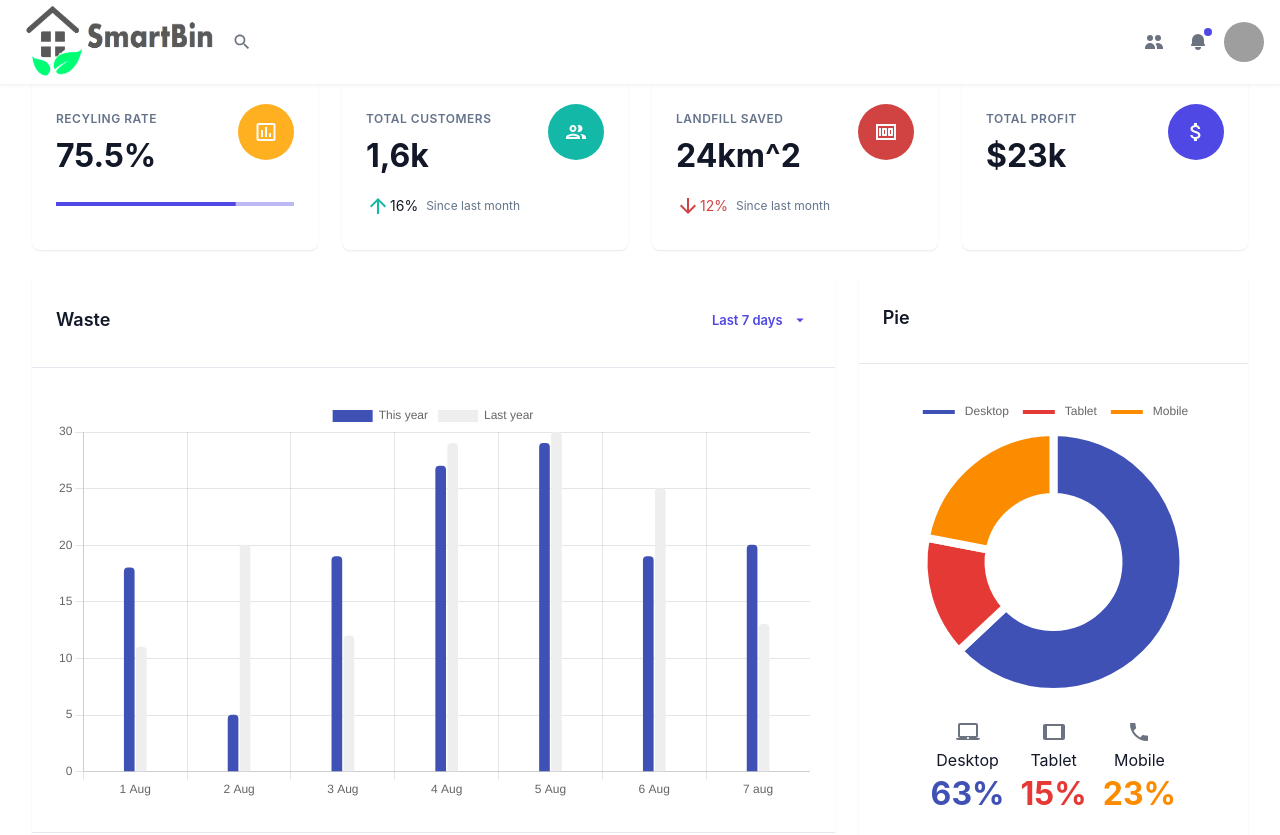
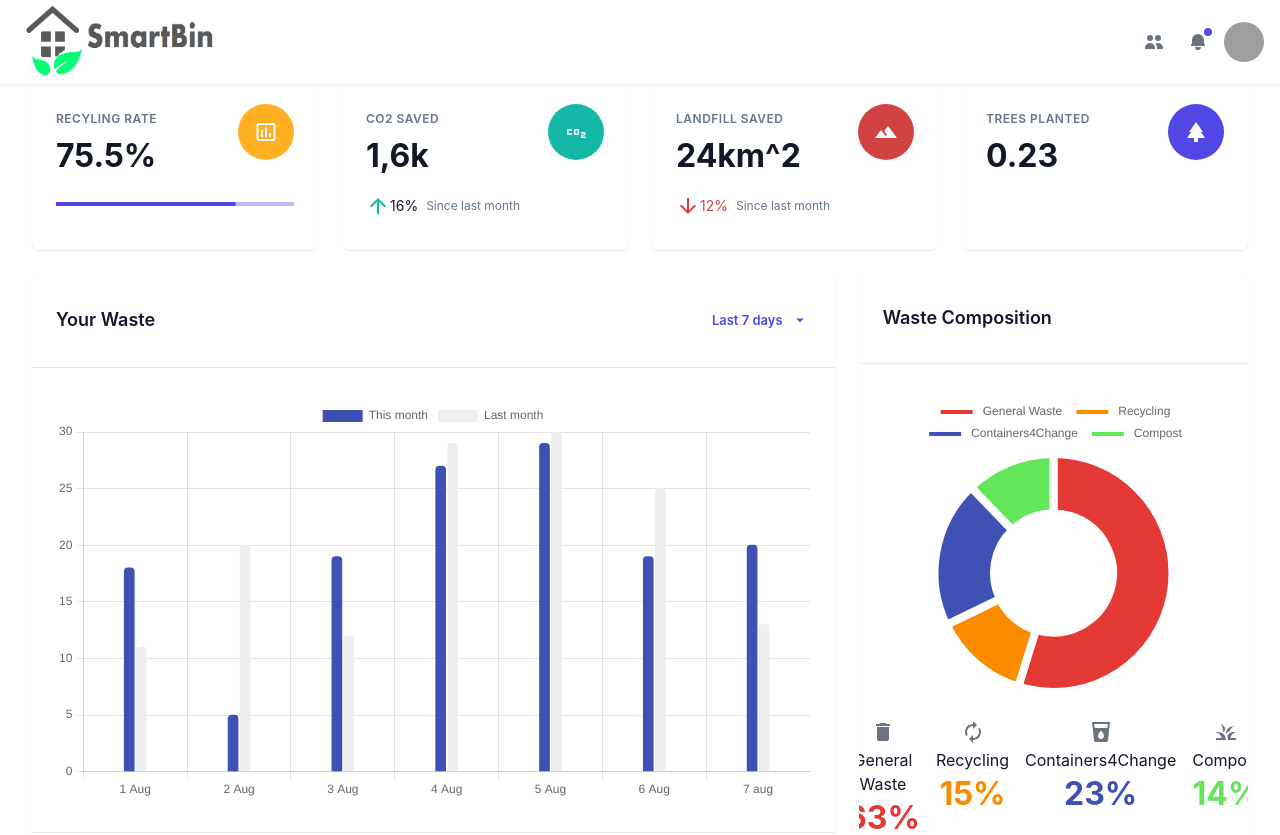
Before and after one commit to furbukit/smart_bin_web_app, a React (Create React App) app in the folder app/: page / in a window 1280 px wide. Shown: the top 835 px of the page. Built offline with nearby package versions, Linux system fonts and the light colour scheme; grey boxes are pictures that could not be loaded.

Commit message:
Changing icons and wording

```diff
--- a/app/src/components/dashboard-navbar.js
+++ b/app/src/components/dashboard-navbar.js
@@ -53,11 +53,6 @@ export const DashboardNavbar = (props) => {
           <Box>
             <img src={logo} width="200px" height="80px" text-align="left" />
           </Box>
-          <Tooltip title="Search">
-            <IconButton sx={{ ml: 1 }}>
-              <SearchIcon fontSize="small" />
-            </IconButton>
-          </Tooltip>
           <Box sx={{ flexGrow: 1 }} />
           <Tooltip title="Contacts">
             <IconButton sx={{ ml: 1 }}>
--- a/app/src/components/dashboard-utils/Area_saved.js
+++ b/app/src/components/dashboard-utils/Area_saved.js
@@ -7,7 +7,7 @@ import {
   Typography,
 } from "@mui/material";
 import ArrowDownwardIcon from "@mui/icons-material/ArrowDownward";
-import MoneyIcon from "@mui/icons-material/Money";
+import LandscapeIcon from "@mui/icons-material/Landscape";
 
 export const AreaSaved = (props) => (
   <Card sx={{ height: "100%" }} {...props}>
@@ -29,7 +29,7 @@ export const AreaSaved = (props) => (
               width: 56,
             }}
           >
-            <MoneyIcon />
+            <LandscapeIcon />
           </Avatar>
         </Grid>
       </Grid>
--- a/app/src/components/dashboard-utils/CO2_saved.js
+++ b/app/src/components/dashboard-utils/CO2_saved.js
@@ -7,7 +7,7 @@ import {
   Typography,
 } from "@mui/material";
 import ArrowUpwardIcon from "@mui/icons-material/ArrowUpward";
-import PeopleIcon from "@mui/icons-material/PeopleOutlined";
+import Co2Icon from "@mui/icons-material/Co2";
 
 export const CO2Saved = (props) => (
   <Card {...props}>
@@ -15,7 +15,7 @@ export const CO2Saved = (props) => (
       <Grid container spacing={3} sx={{ justifyContent: "space-between" }}>
         <Grid item>
           <Typography color="textSecondary" gutterBottom variant="overline">
-            TOTAL CUSTOMERS
+            CO2 SAVED
           </Typography>
           <Typography color="textPrimary" variant="h4">
             1,6k
@@ -29,7 +29,7 @@ export const CO2Saved = (props) => (
               width: 56,
             }}
           >
-            <PeopleIcon />
+            <Co2Icon />
           </Avatar>
         </Grid>
       </Grid>
--- a/app/src/components/dashboard-utils/bar.js
+++ b/app/src/components/dashboard-utils/bar.js
@@ -23,7 +23,7 @@ export const WasteBar = (props) => {
         borderRadius: 4,
         categoryPercentage: 0.5,
         data: [18, 5, 19, 27, 29, 19, 20],
-        label: "This year",
+        label: "This month",
         maxBarThickness: 10,
       },
       {
@@ -33,7 +33,7 @@ export const WasteBar = (props) => {
         borderRadius: 4,
         categoryPercentage: 0.5,
         data: [11, 20, 12, 29, 30, 25, 13],
-        label: "Last year",
+        label: "Last month",
         maxBarThickness: 10,
       },
     ],
@@ -97,7 +97,7 @@ export const WasteBar = (props) => {
             Last 7 days
           </Button>
         }
-        title="Waste"
+        title="Your Waste"
       />
       <Divider />
       <CardContent>
--- a/app/src/components/dashboard-utils/pie.js
+++ b/app/src/components/dashboard-utils/pie.js
@@ -8,9 +8,10 @@ import {
   Typography,
   useTheme,
 } from "@mui/material";
-import LaptopMacIcon from "@mui/icons-material/LaptopMac";
-import PhoneIcon from "@mui/icons-material/Phone";
-import TabletIcon from "@mui/icons-material/Tablet";
+import DeleteIcon from "@mui/icons-material/Delete";
+import LocalDrinkIcon from "@mui/icons-material/LocalDrink";
+import GrassIcon from "@mui/icons-material/Grass";
+import AutorenewIcon from "@mui/icons-material/Autorenew";
 
 export const PieChart = (props) => {
   const theme = useTheme();
@@ -18,14 +19,14 @@ export const PieChart = (props) => {
   const data = {
     datasets: [
       {
-        data: [63, 15, 22],
-        backgroundColor: ["#3F51B5", "#e53935", "#FB8C00"],
+        data: [63, 15, 23, 14],
+        backgroundColor: ["#E53935", "#FB8C00", "#3F51B5", "#64e65b"],
         borderWidth: 8,
         borderColor: "#FFFFFF",
         hoverBorderColor: "#FFFFFF",
       },
     ],
-    labels: ["Desktop", "Tablet", "Mobile"],
+    labels: ["General Waste", "Recycling", "Containers4Change", "Compost"],
   };
 
   const options = {
@@ -52,27 +53,33 @@ export const PieChart = (props) => {
 
   const devices = [
     {
-      title: "Desktop",
+      title: "General Waste",
       value: 63,
-      icon: LaptopMacIcon,
+      icon: DeleteIcon,
+      color: "#E53935",
+    },
+    {
+      title: "Recycling",
+      value: 15,
+      icon: AutorenewIcon,
+      color: "#FB8C00",
+    },
+    {
+      title: "Containers4Change",
+      value: 23,
+      icon: LocalDrinkIcon,
       color: "#3F51B5",
     },
     {
-      title: "Tablet",
-      value: 15,
-      icon: TabletIcon,
-      color: "#E53935",
-    },
-    {
-      title: "Mobile",
-      value: 23,
-      icon: PhoneIcon,
-      color: "#FB8C00",
+      title: "Compost",
+      value: 14,
+      icon: GrassIcon,
+      color: "#64e65b",
     },
   ];
   return (
     <Card {...props}>
-      <CardHeader title="Pie" />
+      <CardHeader title="Waste Composition" />
       <Divider />
       <CardContent>
         <Box
--- a/app/src/components/dashboard-utils/recycling_rate.js
+++ b/app/src/components/dashboard-utils/recycling_rate.js
@@ -8,6 +8,7 @@ import {
   Typography,
 } from "@mui/material";
 import InsertChartIcon from "@mui/icons-material/InsertChartOutlined";
+import ArrowUpwardIcon from "@mui/icons-material/ArrowUpward";
 
 export const RecyclingRate = (props) => (
   <Card sx={{ height: "100%" }} {...props}>
--- a/app/src/components/dashboard-utils/trees_planted.js
+++ b/app/src/components/dashboard-utils/trees_planted.js
@@ -1,5 +1,5 @@
 import { Avatar, Card, CardContent, Grid, Typography } from "@mui/material";
-import AttachMoneyIcon from "@mui/icons-material/AttachMoney";
+import ParkIcon from "@mui/icons-material/Park";
 
 export const TreesPlanted = (props) => (
   <Card {...props}>
@@ -7,10 +7,10 @@ export const TreesPlanted = (props) => (
       <Grid container spacing={3} sx={{ justifyContent: "space-between" }}>
         <Grid item>
           <Typography color="textSecondary" gutterBottom variant="overline">
-            TOTAL PROFIT
+            TREES PLANTED
           </Typography>
           <Typography color="textPrimary" variant="h4">
-            $23k
+            0.23
           </Typography>
         </Grid>
         <Grid item>
@@ -21,7 +21,7 @@ export const TreesPlanted = (props) => (
               width: 56,
             }}
           >
-            <AttachMoneyIcon />
+            <ParkIcon />
           </Avatar>
         </Grid>
       </Grid>
```
